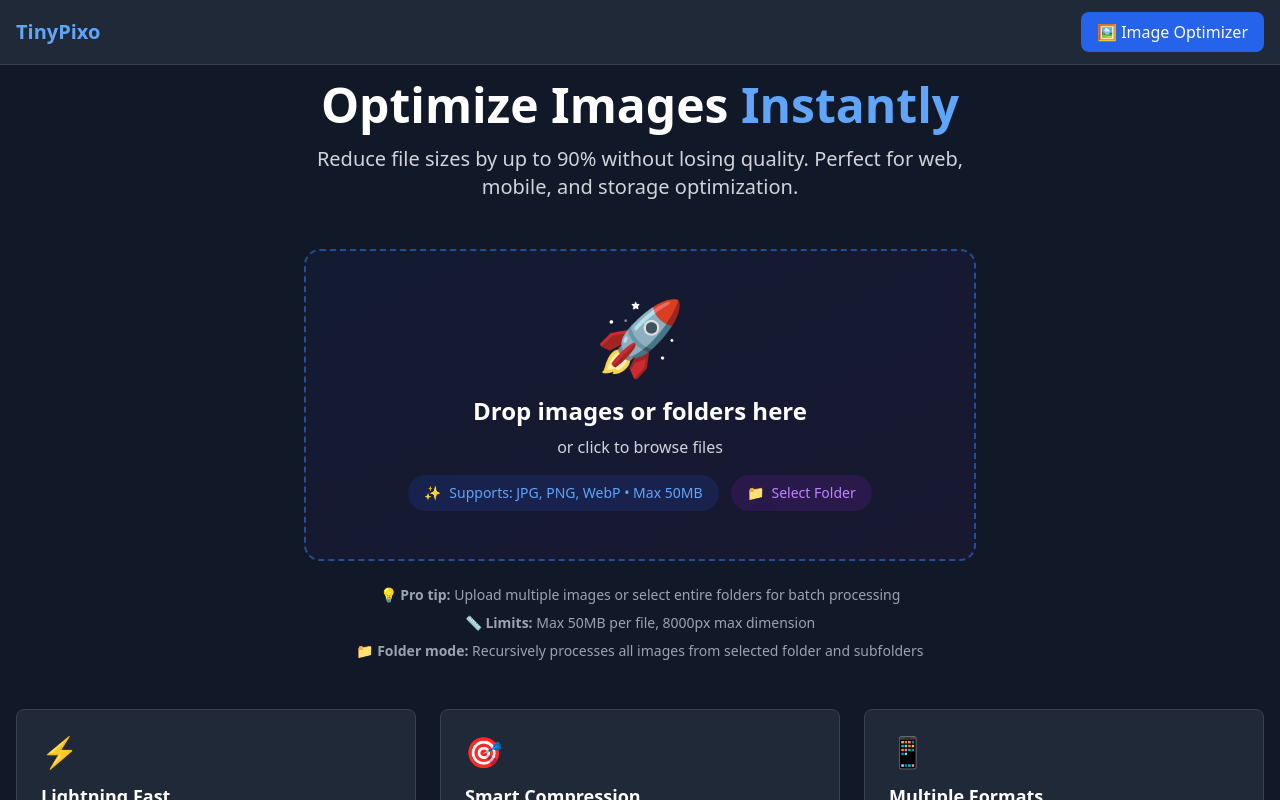
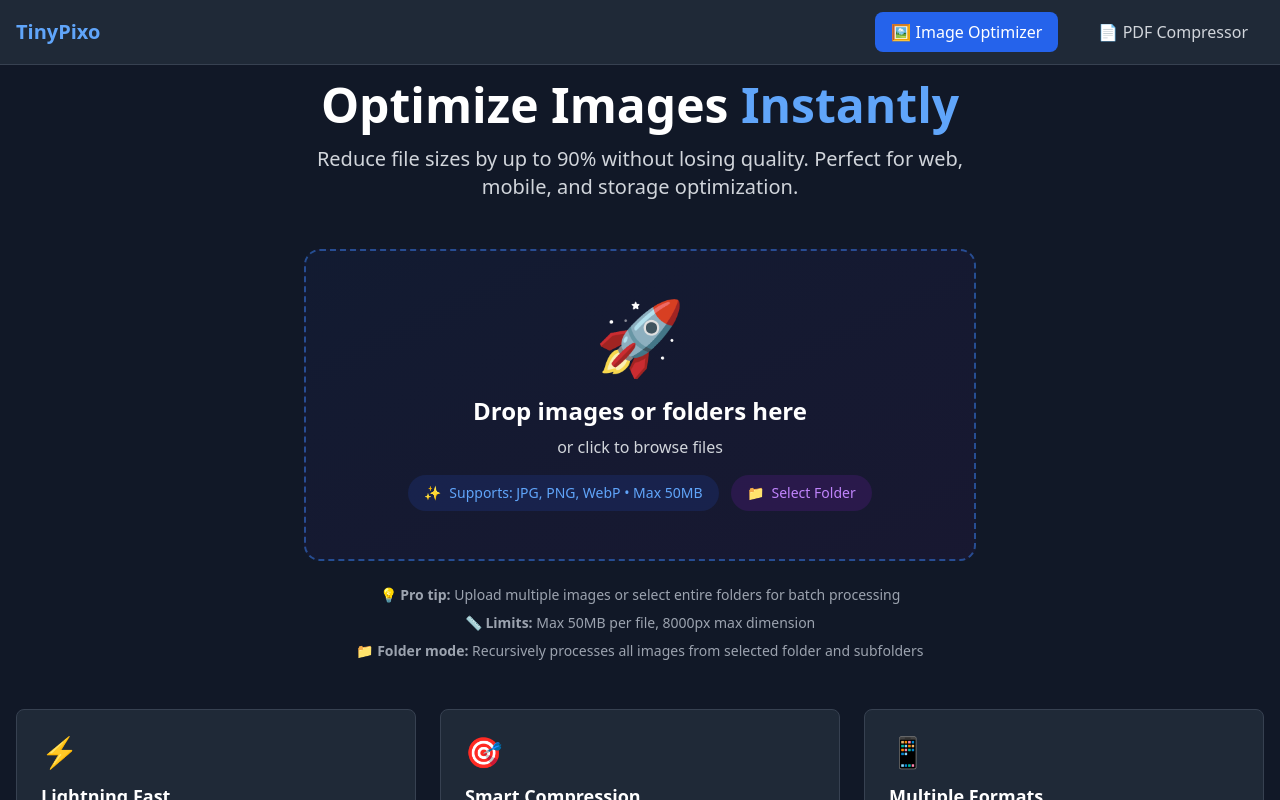
Before and after one commit to UkemeSkywalker/TinyPixo, a Next.js app: page / in a window 1280 px wide. Shown: the top 800 px of the page. Built offline with nearby package versions, Linux system fonts and the light colour scheme.

Commit message:
update navigation

```diff
--- a/components/Navigation.tsx
+++ b/components/Navigation.tsx
@@ -12,6 +12,7 @@ export default function Navigation() {
     { href: "/", label: "🖼️ Image Optimizer" },
     // { href: '/audio-converter', label: '🎵 Audio Converter' },
     // { href: '/video-converter', label: '🎬 Video Converter' },
+    { href: '/pdf-converter', label: '📄 PDF Compressor' },
   ];
 
   return (
```
